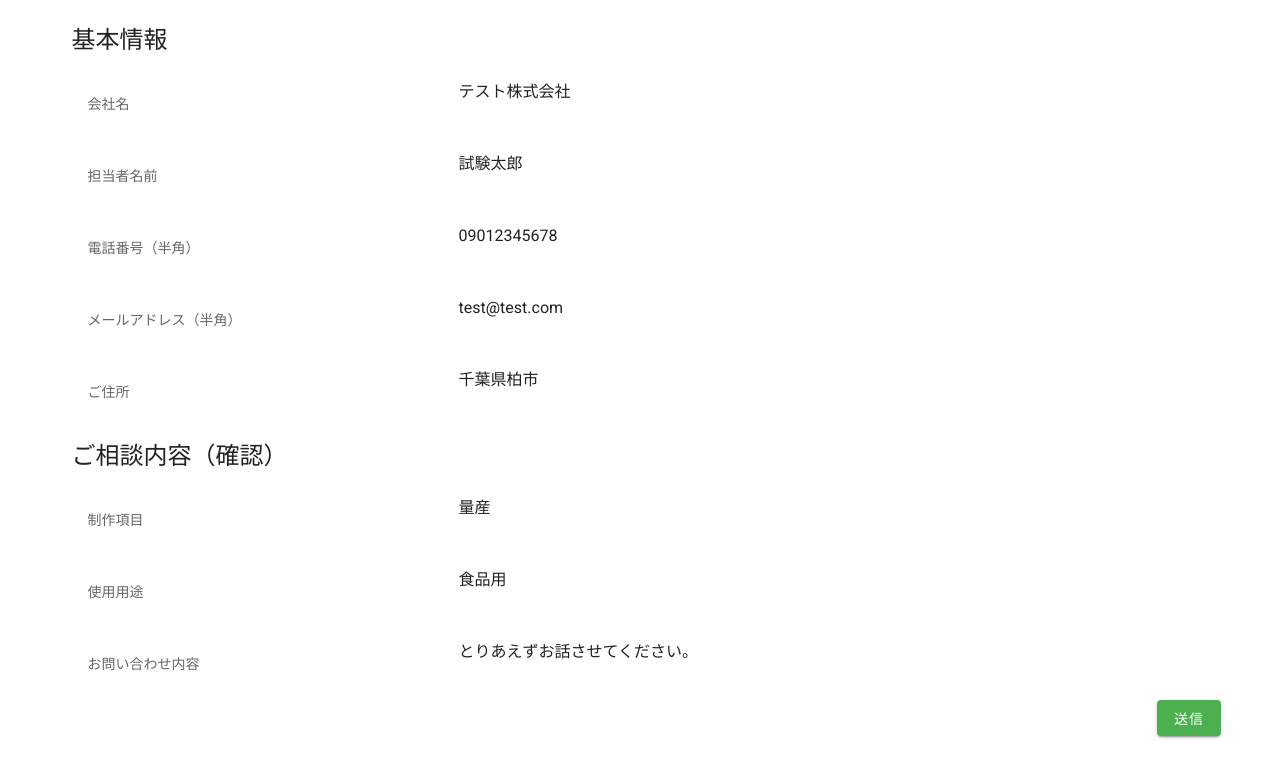
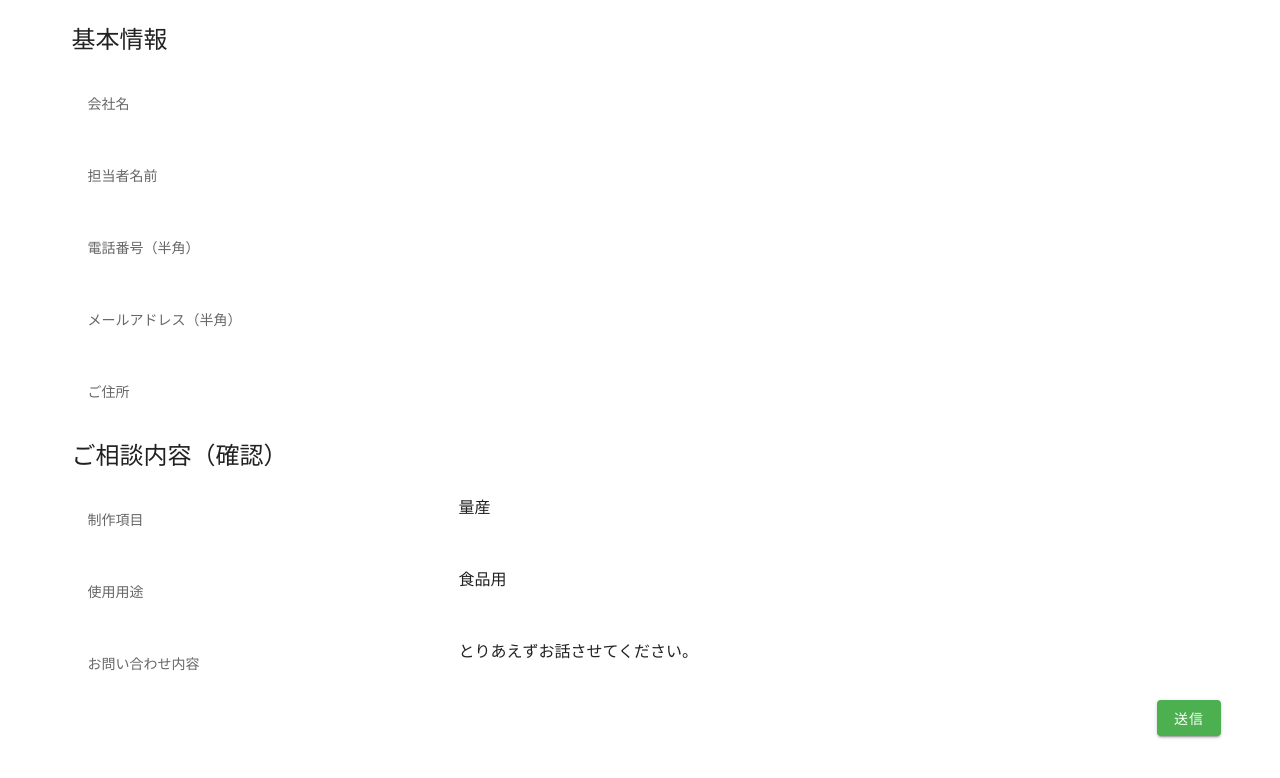
Before and after one commit to telumo/lp-form-proto, a Nuxt app: page /confirm/soudan in a window 1280 px wide. Shown: the top 778 px of the page. Built offline with nearby package versions, Linux system fonts and the light colour scheme.

Commit message:
基本情報を持ち回り

```diff
--- a/pages/confirm/mitsumori.vue
+++ b/pages/confirm/mitsumori.vue
@@ -16,28 +16,28 @@
           <v-col cols="4">
             <v-subheader>担当者名前</v-subheader>
           </v-col>
-          <v-col cols="8"> 試験太郎 </v-col>
+          <v-col cols="8"> {{ name }} </v-col>
         </v-row>
 
         <v-row>
           <v-col cols="4">
             <v-subheader>電話番号（半角）</v-subheader>
           </v-col>
-          <v-col cols="8"> 09012345678 </v-col>
+          <v-col cols="8"> {{ phoneNumber }} </v-col>
         </v-row>
 
         <v-row>
           <v-col cols="4">
             <v-subheader>メールアドレス（半角）</v-subheader>
           </v-col>
-          <v-col cols="8"> test@test.com </v-col>
+          <v-col cols="8"> {{ email }} </v-col>
         </v-row>
 
         <v-row>
           <v-col cols="4">
             <v-subheader>ご住所</v-subheader>
           </v-col>
-          <v-col cols="8"> 千葉県柏市 </v-col>
+          <v-col cols="8"> {{ address }} </v-col>
         </v-row>
       </v-container>
     </v-row>
@@ -181,6 +181,26 @@ export default {
         return this.$store.state.companyName;
       },
     },
+    name: {
+      get() {
+        return this.$store.state.name;
+      },
+    },
+    phoneNumber: {
+      get() {
+        return this.$store.state.phoneNumber;
+      },
+    },
+    email: {
+      get() {
+        return this.$store.state.email;
+      },
+    },
+    address: {
+      get() {
+        return this.$store.state.address;
+      },
+    },
   },
 };
 </script>
--- a/pages/confirm/soudan.vue
+++ b/pages/confirm/soudan.vue
@@ -9,35 +9,35 @@
           <v-col cols="4">
             <v-subheader>会社名</v-subheader>
           </v-col>
-          <v-col cols="8"> テスト株式会社 </v-col>
+          <v-col cols="8"> {{ companyName }} </v-col>
         </v-row>
 
         <v-row>
           <v-col cols="4">
             <v-subheader>担当者名前</v-subheader>
           </v-col>
-          <v-col cols="8"> 試験太郎 </v-col>
+          <v-col cols="8"> {{ name }} </v-col>
         </v-row>
 
         <v-row>
           <v-col cols="4">
             <v-subheader>電話番号（半角）</v-subheader>
           </v-col>
-          <v-col cols="8"> 09012345678 </v-col>
+          <v-col cols="8"> {{ phoneNumber }} </v-col>
         </v-row>
 
         <v-row>
           <v-col cols="4">
             <v-subheader>メールアドレス（半角）</v-subheader>
           </v-col>
-          <v-col cols="8"> test@test.com </v-col>
+          <v-col cols="8"> {{ email }} </v-col>
         </v-row>
 
         <v-row>
           <v-col cols="4">
             <v-subheader>ご住所</v-subheader>
           </v-col>
-          <v-col cols="8"> 千葉県柏市 </v-col>
+          <v-col cols="8"> {{ address }} </v-col>
         </v-row>
       </v-container>
     </v-row>
@@ -74,3 +74,36 @@
     </v-row>
   </v-container>
 </template>
+
+
+<script>
+export default {
+  computed: {
+    companyName: {
+      get() {
+        return this.$store.state.companyName;
+      },
+    },
+    name: {
+      get() {
+        return this.$store.state.name;
+      },
+    },
+    phoneNumber: {
+      get() {
+        return this.$store.state.phoneNumber;
+      },
+    },
+    email: {
+      get() {
+        return this.$store.state.email;
+      },
+    },
+    address: {
+      get() {
+        return this.$store.state.address;
+      },
+    },
+  },
+};
+</script>
--- a/pages/index.vue
+++ b/pages/index.vue
@@ -19,7 +19,7 @@
         <v-subheader>担当者名前</v-subheader>
       </v-col>
       <v-col sm="8" cols="12">
-        <v-text-field outlined label="担当者名前"></v-text-field>
+        <v-text-field outlined label="担当者名前" v-model="name"></v-text-field>
       </v-col>
     </v-row>
 
@@ -28,7 +28,11 @@
         <v-subheader>電話番号（半角）</v-subheader>
       </v-col>
       <v-col sm="8" cols="12">
-        <v-text-field outlined label="電話番号（半角）"></v-text-field>
+        <v-text-field
+          outlined
+          label="電話番号（半角）"
+          v-model="phoneNumber"
+        ></v-text-field>
       </v-col>
     </v-row>
 
@@ -37,7 +41,11 @@
         <v-subheader>メールアドレス（半角）</v-subheader>
       </v-col>
       <v-col sm="8" cols="12">
-        <v-text-field outlined label="メールアドレス（半角）"></v-text-field>
+        <v-text-field
+          outlined
+          label="メールアドレス（半角）"
+          v-model="email"
+        ></v-text-field>
       </v-col>
     </v-row>
 
@@ -46,7 +54,7 @@
         <v-subheader>ご住所</v-subheader>
       </v-col>
       <v-col sm="8" cols="12">
-        <v-text-field outlined label="ご住所"></v-text-field>
+        <v-text-field outlined label="ご住所" v-model="address"></v-text-field>
       </v-col>
     </v-row>
 
@@ -693,6 +701,38 @@ export default {
         this.$store.commit("setCompanyName", value);
       },
     },
+    name: {
+      get() {
+        return this.$store.state.name;
+      },
+      set(value) {
+        this.$store.commit("setName", value);
+      },
+    },
+    phoneNumber: {
+      get() {
+        return this.$store.state.phoneNumber;
+      },
+      set(value) {
+        this.$store.commit("setPhoneNumber", value);
+      },
+    },
+    email: {
+      get() {
+        return this.$store.state.email;
+      },
+      set(value) {
+        this.$store.commit("setEmail", value);
+      },
+    },
+    address: {
+      get() {
+        return this.$store.state.address;
+      },
+      set(value) {
+        this.$store.commit("setAddress", value);
+      },
+    },
   },
   methods: {
     changeFormTypes(value) {
--- a/store/index.js
+++ b/store/index.js
@@ -1,9 +1,25 @@
 export const state = () => ({
-  companyName: ""
+  companyName: "",
+  name: "",
+  phoneNumber: "",
+  email: "",
+  address: ""
 });
 
 export const mutations = {
   setCompanyName(state, companyName) {
     state.companyName = companyName;
+  },
+  setName(state, name) {
+    state.name = name;
+  },
+  setPhoneNumber(state, phoneNumber) {
+    state.phoneNumber = phoneNumber;
+  },
+  setEmail(state, email) {
+    state.email = email;
+  },
+  setAddress(state, address) {
+    state.address = address;
   }
 };
```
